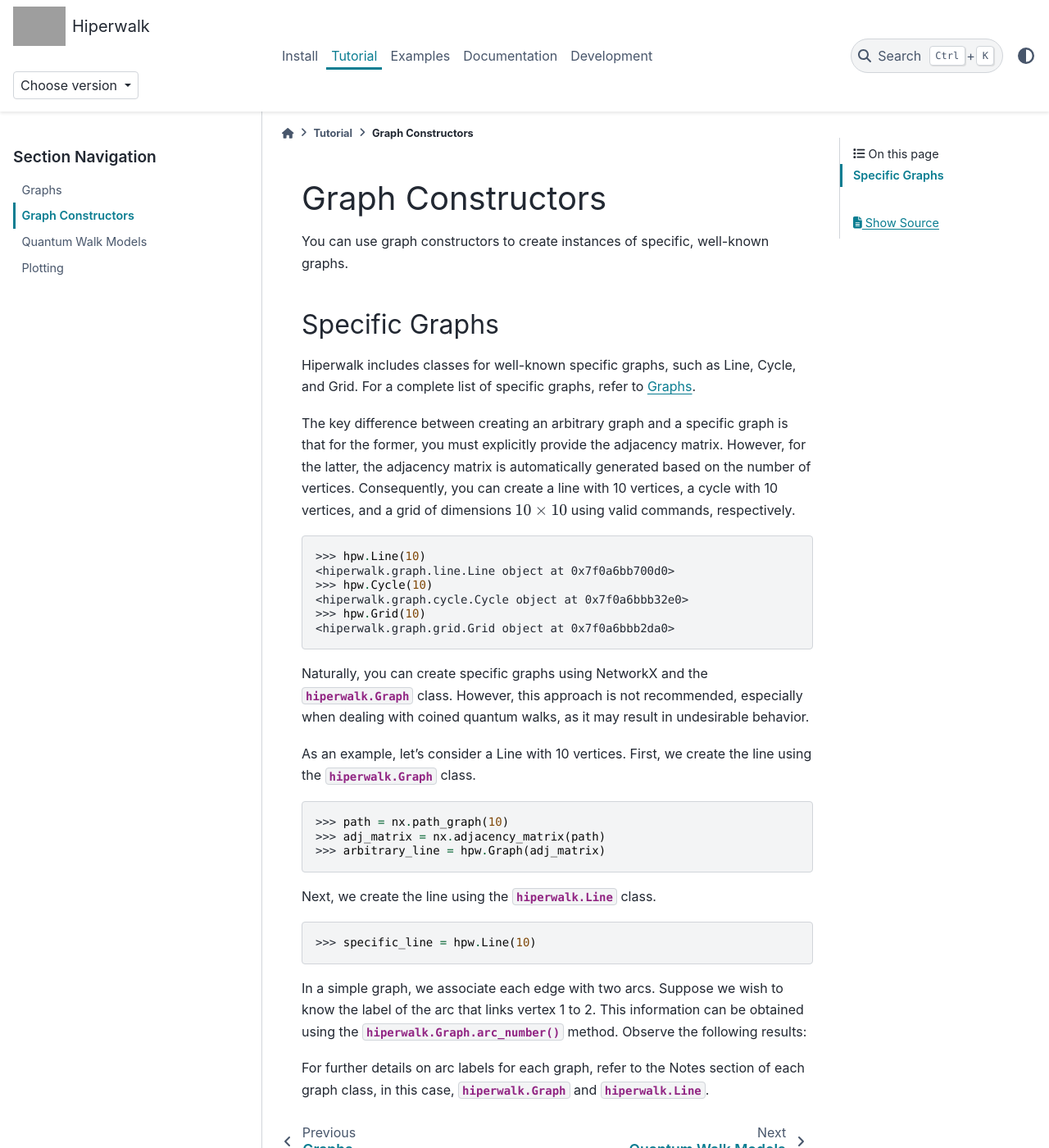
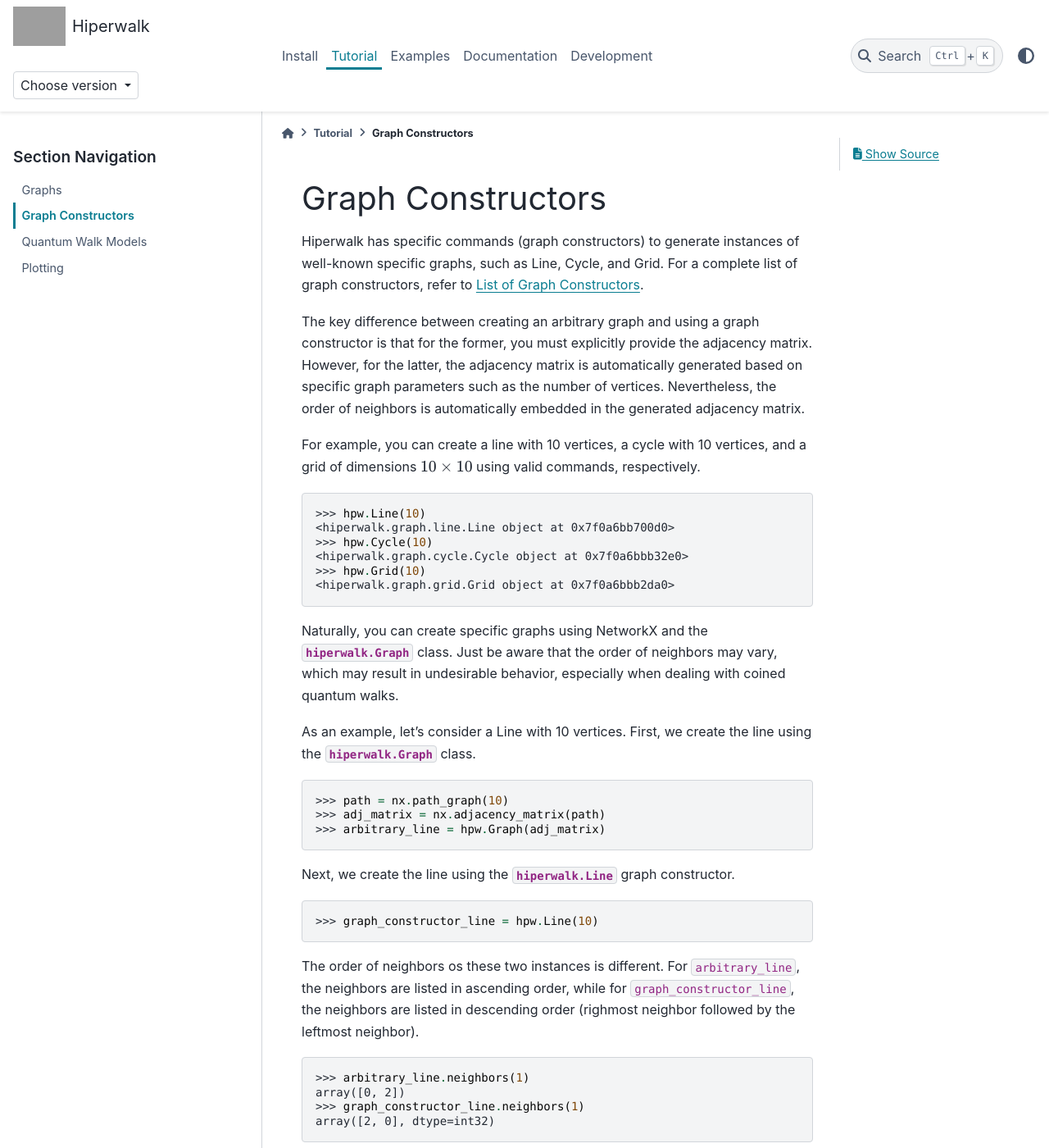
Before and after one commit to hiperwalk/hiperwalk, a Sphinx documentation site: the page built from docs/tutorial/graph_constructors.rst, in a window 1280 px wide and 1400 px high. Shown: the whole window at 82% size. Built offline with Sphinx 7.4.7 and the PyData theme 0.15.4, drawn with Linux system fonts in a browser that asks for light colours; grey boxes are pictures that could not be loaded.

Commit message:
Update docs

```diff
--- a/docs/documentation/graph.rst
+++ b/docs/documentation/graph.rst
@@ -78,6 +78,8 @@ is raised.
    Thus, we decided to use the word *constructor* because
    it conveys the idea that an instance is going to be returned.
 
+.. _docs_documentation_list_of_graph_constructors:
+
 List of Graph Constructors
 **************************
 
--- a/docs/tutorial/graph_constructors.rst
+++ b/docs/tutorial/graph_constructors.rst
@@ -2,23 +2,22 @@
 Graph Constructors
 ==================
 
-You can use graph constructors to create instances of
-specific, well-known graphs.
-
-Specific Graphs
----------------
-
-Hiperwalk includes classes for well-known specific graphs,
+Hiperwalk has specific commands (graph constructors) to
+generate instances of well-known specific graphs,
 such as Line, Cycle, and Grid.
-For a complete list of specific graphs,
-refer to :ref:`docs_documentation_graph`.
+For a complete list of graph constructors,
+refer to :ref:`docs_documentation_list_of_graph_constructors`.
 
 The key difference between creating an
-arbitrary graph and a specific graph is
+arbitrary graph and using a graph constructor is
 that for the former, you must explicitly provide the adjacency matrix.
 However, for the latter, the adjacency matrix is automatically generated
-based on the number of vertices.
-Consequently, you can create a line with 10 vertices,
+based on specific graph parameters such as the number of vertices.
+Nevertheless,
+the order of neighbors is automatically embedded in
+the generated adjacency matrix.
+
+For example, you can create a line with 10 vertices,
 a cycle with 10 vertices,
 and a grid of dimensions :math:`10 \times 10` using
 valid commands, respectively.
@@ -32,8 +31,9 @@ valid commands, respectively.
 
 Naturally, you can create specific graphs using NetworkX and
 the :class:`hiperwalk.Graph` class.
-However, this approach is not recommended, especially when dealing with
-coined quantum walks, as it may result in undesirable behavior.
+Just be aware that the order of neighbors may vary,
+which may result in undesirable behavior,
+especially when dealing with coined quantum walks.
 
 As an example, let's consider a Line with 10 vertices.
 First, we create the line using the :class:`hiperwalk.Graph` class.
@@ -47,15 +47,19 @@ First, we create the line using the :class:`hiperwalk.Graph` class.
 >>> adj_matrix = nx.adjacency_matrix(path)
 >>> arbitrary_line = hpw.Graph(adj_matrix)
 
-Next, we create the line using the :class:`hiperwalk.Line` class.
+Next, we create the line using the :class:`hiperwalk.Line`
+graph constructor.
 
->>> specific_line = hpw.Line(10)
+>>> graph_constructor_line = hpw.Line(10)
 
-In a simple graph, we associate each edge with two arcs. Suppose we wish
-to know the label of the arc that links vertex 1 to 2. This information
-can be obtained using the :meth:`hiperwalk.Graph.arc_number` method.
-Observe the following results:
+The order of neighbors os these two instances is different.
+For ``arbitrary_line``,
+the neighbors are listed in ascending order,
+while for ``graph_constructor_line``,
+the neighbors are listed in descending order
+(righmost neighbor followed by the leftmost neighbor).
 
-For further details on arc labels for each graph, refer to the Notes
-section of each graph class, in this case,
-:class:`hiperwalk.Graph` and :class:`hiperwalk.Line`.
+>>> arbitrary_line.neighbors(1)
+array([0, 2])
+>>> graph_constructor_line.neighbors(1)
+array([2, 0], dtype=int32)
```
Also changed, not shown: docs/tutorial/quantum_walk_models.rst (+6 -2 lines).
